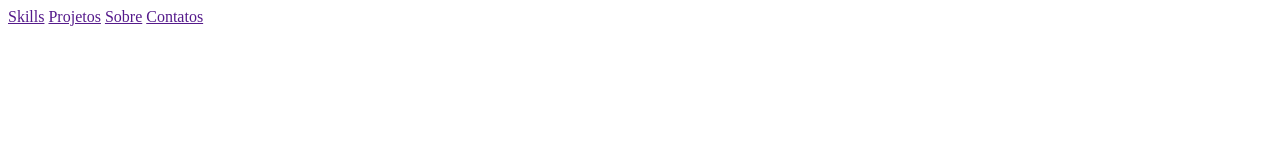
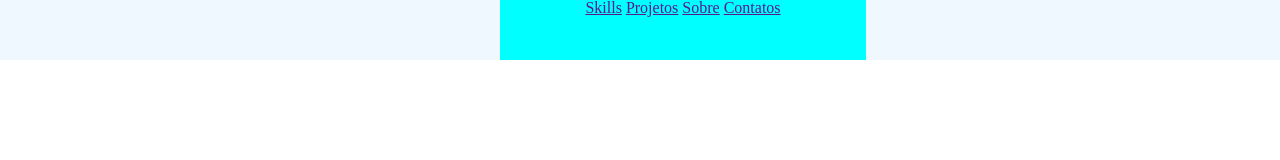
Before and after one commit to vitavares/Meu_Site, a plain HTML site: page index.html in a window 1280 px wide. Drawn offline with Linux system fonts and the light colour scheme.

Commit message:
Created important files

```diff
--- /dev/null
+++ b/css/index.css
@@ -0,0 +1,12 @@
+header {
+    background-color: aliceblue;
+    height: 60px;
+}
+
+#menu1 {
+    background-color: aqua;
+    width: 366px;
+    height: 60px;
+    margin-left: 500px;
+    text-align: center;
+}
--- /dev/null
+++ b/css/reset.css
@@ -0,0 +1,48 @@
+html, body, div, span, applet, object, iframe,
+h1, h2, h3, h4, h5, h6, p, blockquote, pre,
+a, abbr, acronym, address, big, cite, code,
+del, dfn, em, img, ins, kbd, q, s, samp,
+small, strike, strong, sub, sup, tt, var,
+b, u, i, center,
+dl, dt, dd, ol, ul, li,
+fieldset, form, label, legend,
+table, caption, tbody, tfoot, thead, tr, th, td,
+article, aside, canvas, details, embed,
+figure, figcaption, footer, header, hgroup,
+menu, nav, output, ruby, section, summary,
+time, mark, audio, video {
+	margin: 0;
+	padding: 0;
+	border: 0;
+	font-size: 100%;
+	font: inherit;
+	vertical-align: baseline;
+}
+
+article, aside, details, figcaption, figure,
+footer, header, hgroup, menu, nav, section {
+	display: block;
+}
+
+body {
+	line-height: 1;
+}
+
+ol, ul {
+	list-style: none;
+}
+
+blockquote, q {
+	quotes: none;
+}
+
+blockquote:before, blockquote:after,
+q:before, q:after {
+	content: '';
+	content: none;
+}
+
+table {
+	border-collapse: collapse;
+	border-spacing: 0;
+}
--- a/index.html
+++ b/index.html
@@ -6,11 +6,13 @@
     <meta name="viewport" content="width=device-width, initial-scale=1.0">
     <meta name="description" content="Meu portifólio de desenvolvimento.">
     <meta name="author" content="Vitória Tavares">
+    <link href="css/reset.css" rel="stylesheet">
+    <link href="css/index.css" rel="stylesheet">
     <title>Meu Portifólio</title>
 </head>
 <body>
     <header>
-        <nav>
+        <nav id="menu1">
             <a href="">Skills</a>
             <a href="">Projetos</a>
             <a href="">Sobre</a>
```
